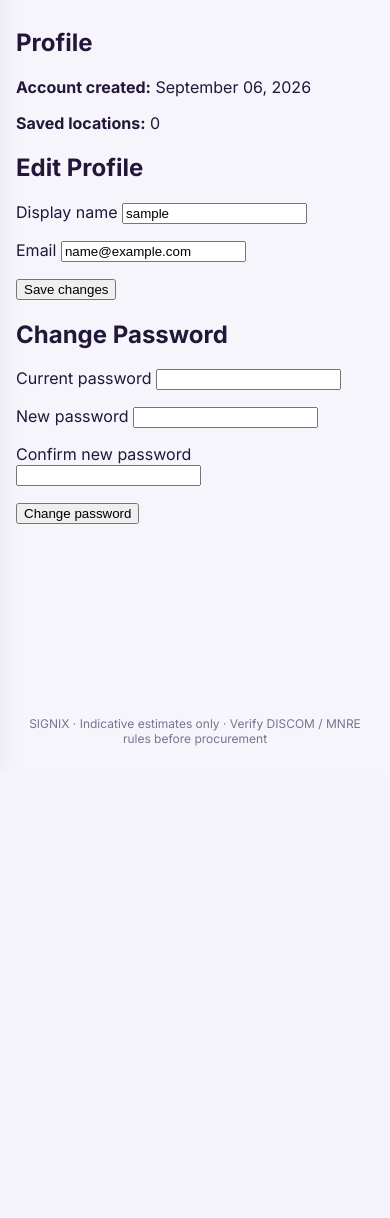
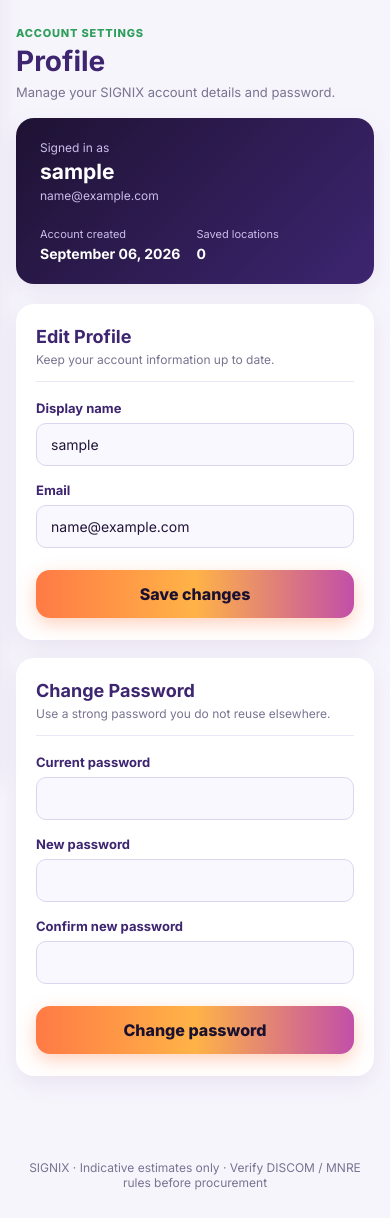
Before and after one commit to saksham6541/SIGNIX, a Flask app: page /profile in a window 390 px wide. Shown: the part 70-1288 px from the top of the page. Before the commit the page ends 816 px from the top, so only its background shows below. Run offline with Flask 3, Linux system fonts and the light colour scheme; the visitor is signed in with stand-in values (Sample User, id 1); some libraries are stand-ins or nearby versions.

Commit message:
Restyle Profile page to match login/signup visual language; add mobile responsive layout

```diff
--- a/app/static/css/style.css
+++ b/app/static/css/style.css
@@ -245,6 +245,35 @@ body.ignix-body {
 .auth-switch a { color: var(--indigo); font-weight: 700; }
 .form-error { display: block; color: #b42318; font-size: 12px; font-weight: 600; margin-top: 5px; }
 .auth-alert { background: #fff1f0; border: 1px solid #f4c7c3; border-radius: 10px; padding: 10px 12px; }
+.form-success { color: #1a7a45; font-size: 13px; font-weight: 700; }
+
+/* ---------- Profile ---------- */
+.profile-page { padding: 18px 0 24px; }
+.profile-header { margin-bottom: 18px; }
+.profile-header h1 { margin: 0 0 6px; color: var(--indigo); font-size: 28px; }
+.profile-header p:last-child { margin: 0; color: var(--gray); font-size: 13px; }
+.profile-alert { background: #e8f8ef; border: 1px solid #bfe7cf; border-radius: 10px; padding: 10px 12px; margin: 0 0 18px; }
+.profile-summary {
+  display: flex; justify-content: space-between; align-items: center; gap: 24px;
+  background: var(--grad-dark); border-radius: var(--radius); box-shadow: var(--shadow);
+  color: #fff; padding: 22px 24px; margin-bottom: 20px;
+}
+.profile-summary-label, .profile-summary-email { display: block; color: #cabdea; font-size: 12px; }
+.profile-summary > div:first-child strong { display: block; font-size: 21px; margin: 4px 0; }
+.profile-summary-stats { display: flex; gap: 28px; }
+.profile-summary-stats div { display: flex; flex-direction: column; gap: 4px; }
+.profile-summary-stats span { color: #cabdea; font-size: 11px; }
+.profile-summary-stats strong { font-size: 14px; }
+.profile-grid { display: grid; grid-template-columns: repeat(2, minmax(0, 1fr)); gap: 18px; }
+.profile-card { background: #fff; border-radius: var(--radius); box-shadow: var(--shadow); padding: 22px 20px; }
+.profile-card-heading { border-bottom: 1px solid var(--border); margin-bottom: 18px; padding-bottom: 14px; }
+.profile-card-heading h2 { margin: 0 0 5px; color: var(--indigo); font-size: 18px; }
+.profile-card-heading p { margin: 0; color: var(--gray); font-size: 12px; }
+.profile-form { margin: 0; }
+.profile-field { margin: 0 0 16px; }
+.profile-field label { display: block; color: var(--indigo); font-size: 13px; font-weight: 700; margin-bottom: 7px; }
+.profile-submit { margin: 22px 0 0; }
+.profile-submit .btn-primary-lg { width: 100%; }
 
 /* ---------- Map / estimation ---------- */
 .map-section {
@@ -535,6 +564,9 @@ body.ignix-body {
 }
 @media (max-width: 560px) {
   .hero-row, .why-grid, .options-grid, .equivalents-grid { grid-template-columns: 1fr; }
+  .profile-grid { grid-template-columns: 1fr; }
+  .profile-summary { align-items: flex-start; flex-direction: column; }
+  .profile-summary-stats { flex-wrap: wrap; gap: 16px; }
   .cta-banner { flex-direction: column; text-align: center; }
   #map { height: 320px; }
   .estimate-result-heading { flex-direction: column; }
--- a/app/templates/profile.html
+++ b/app/templates/profile.html
@@ -1,32 +1,59 @@
 {% extends "base.html" %}
 {% block title %}Profile · SIGNIX{% endblock %}
 {% block content %}
-<section class="page-section">
-  <h1>Profile</h1>
+<section class="profile-page">
+  <div class="profile-header">
+    <div>
+      <p class="eyebrow">Account settings</p>
+      <h1>Profile</h1>
+      <p>Manage your SIGNIX account details and password.</p>
+    </div>
+  </div>
   {% with messages = get_flashed_messages() %}
     {% for message in messages %}
-      <p class="form-success">{{ message }}</p>
+      <p class="form-success profile-alert">{{ message }}</p>
     {% endfor %}
   {% endwith %}
 
-  <p><strong>Account created:</strong> {{ current_user.created_at.strftime("%B %d, %Y") }}</p>
-  <p><strong>Saved locations:</strong> {{ location_count }}</p>
+  <div class="profile-summary">
+    <div>
+      <span class="profile-summary-label">Signed in as</span>
+      <strong>{{ current_user.display_name }}</strong>
+      <span class="profile-summary-email">{{ current_user.email }}</span>
+    </div>
+    <div class="profile-summary-stats">
+      <div><span>Account created</span><strong>{{ current_user.created_at.strftime("%B %d, %Y") }}</strong></div>
+      <div><span>Saved locations</span><strong>{{ location_count }}</strong></div>
+    </div>
+  </div>
 
-  <h2>Edit Profile</h2>
-  <form method="post">
-    {{ profile_form.hidden_tag() }}
-    <p>{{ profile_form.display_name.label }} {{ profile_form.display_name() }} {% for error in profile_form.display_name.errors %}<span class="form-error">{{ error }}</span>{% endfor %}</p>
-    <p>{{ profile_form.email.label }} {{ profile_form.email() }} {% for error in profile_form.email.errors %}<span class="form-error">{{ error }}</span>{% endfor %}</p>
-    <p>{{ profile_form.submit() }}</p>
-  </form>
+  <div class="profile-grid">
+    <section class="profile-card">
+      <div class="profile-card-heading">
+        <h2>Edit Profile</h2>
+        <p>Keep your account information up to date.</p>
+      </div>
+      <form method="post" class="profile-form">
+        {{ profile_form.hidden_tag() }}
+        <p class="profile-field">{{ profile_form.display_name.label }} {{ profile_form.display_name(class_="auth-input") }} {% for error in profile_form.display_name.errors %}<span class="form-error">{{ error }}</span>{% endfor %}</p>
+        <p class="profile-field">{{ profile_form.email.label }} {{ profile_form.email(class_="auth-input") }} {% for error in profile_form.email.errors %}<span class="form-error">{{ error }}</span>{% endfor %}</p>
+        <p class="profile-submit">{{ profile_form.submit(class_="btn-primary-lg") }}</p>
+      </form>
+    </section>
 
-  <h2>Change Password</h2>
-  <form method="post">
-    {{ password_form.hidden_tag() }}
-    <p>{{ password_form.current_password.label }} {{ password_form.current_password() }} {% for error in password_form.current_password.errors %}<span class="form-error">{{ error }}</span>{% endfor %}</p>
-    <p>{{ password_form.new_password.label }} {{ password_form.new_password() }} {% for error in password_form.new_password.errors %}<span class="form-error">{{ error }}</span>{% endfor %}</p>
-    <p>{{ password_form.confirm_new_password.label }} {{ password_form.confirm_new_password() }} {% for error in password_form.confirm_new_password.errors %}<span class="form-error">{{ error }}</span>{% endfor %}</p>
-    <p>{{ password_form.submit() }}</p>
-  </form>
+    <section class="profile-card">
+      <div class="profile-card-heading">
+        <h2>Change Password</h2>
+        <p>Use a strong password you do not reuse elsewhere.</p>
+      </div>
+      <form method="post" class="profile-form">
+        {{ password_form.hidden_tag() }}
+        <p class="profile-field">{{ password_form.current_password.label }} {{ password_form.current_password(class_="auth-input") }} {% for error in password_form.current_password.errors %}<span class="form-error">{{ error }}</span>{% endfor %}</p>
+        <p class="profile-field">{{ password_form.new_password.label }} {{ password_form.new_password(class_="auth-input") }} {% for error in password_form.new_password.errors %}<span class="form-error">{{ error }}</span>{% endfor %}</p>
+        <p class="profile-field">{{ password_form.confirm_new_password.label }} {{ password_form.confirm_new_password(class_="auth-input") }} {% for error in password_form.confirm_new_password.errors %}<span class="form-error">{{ error }}</span>{% endfor %}</p>
+        <p class="profile-submit">{{ password_form.submit(class_="btn-primary-lg") }}</p>
+      </form>
+    </section>
+  </div>
 </section>
 {% endblock %}
```
